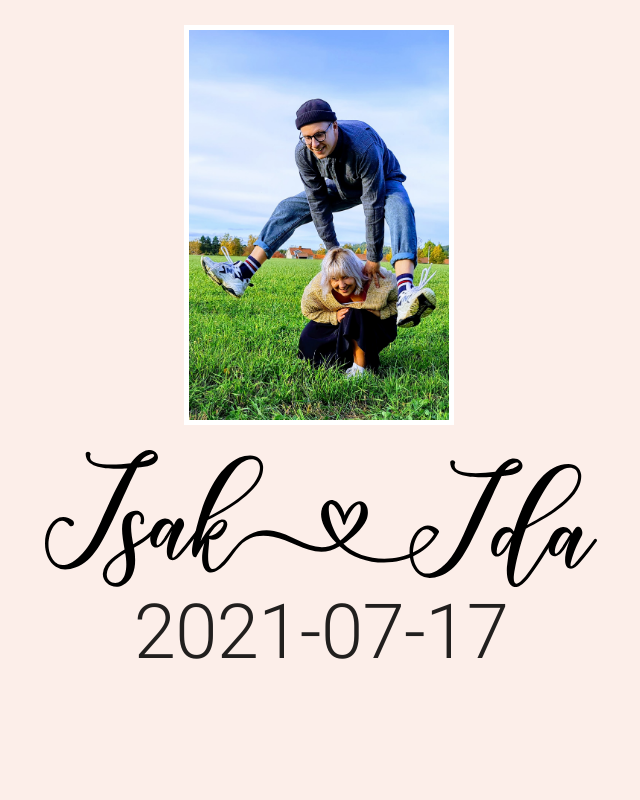
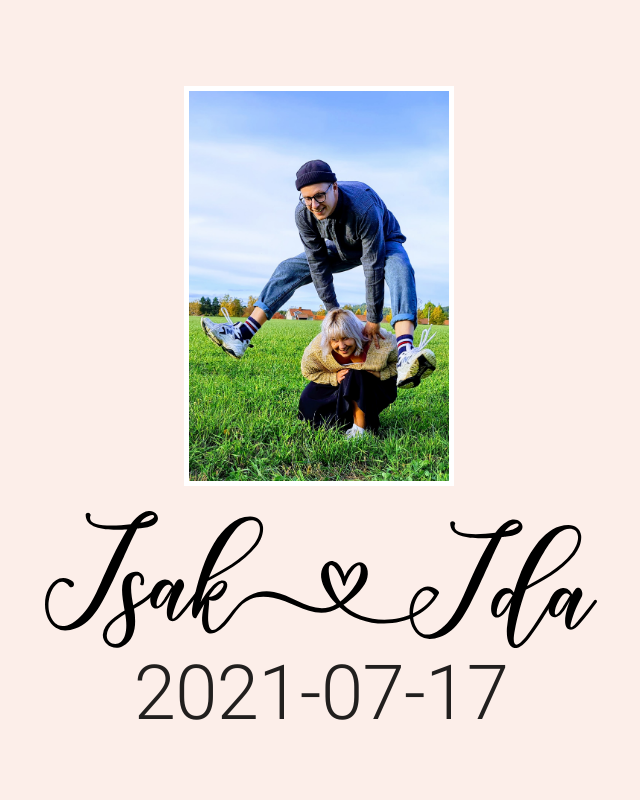
Before and after one commit to isakhjartaida/isakhjartaida.github.io, a React (Create React App) app in the folder isakhjartaida/: page / in a window 1280 px wide. Shown: the top 800 px of the page, without its empty margins (319-959 px from the left). Built offline with nearby package versions, Linux system fonts and the light colour scheme; a web font is replaced by a local one.

Commit message:
Component breakout

```diff
--- /dev/null
+++ b/isakhjartaida/src/Landing/HeaderImg.js
@@ -0,0 +1,42 @@
+import React from 'react';
+import { Box } from '@material-ui/core';
+
+import image from 'assets/isak_ida_1.jpg';
+//import FlowerLeft from 'assets/flower_left.png';
+//import FlowerRight from 'assets/flower_right.png';
+
+export default function HeaderImg() {
+
+  return (
+    <Box
+      height={450}
+      padding={2}
+      display="flex"
+      alignItems="center"
+    >
+      <Box
+        marginRight="-29px"
+        height="100%"
+        zIndex={2}
+      >
+
+      </Box>
+
+      <img
+        style={{border: '5px solid #FFF'}}
+        height={400}
+        src={image}
+        alt="Isak och Ida"
+      />
+
+      <Box
+        marginLeft="-25px"
+        height="100%"
+        zIndex={2}
+      >
+
+      </Box>
+
+    </Box>
+  );
+}
--- a/isakhjartaida/src/Landing/Landing.js
+++ b/isakhjartaida/src/Landing/Landing.js
@@ -3,9 +3,7 @@ import { makeStyles } from '@material-ui/core/styles';
 import { Box, Typography } from '@material-ui/core';
 
 import { ReactComponent as Logo } from 'assets/logga.svg';
-import HeaderImg from 'assets/isak_ida_1.jpg';
-//import FlowerLeft from 'assets/flower_left.png';
-//import FlowerRight from 'assets/flower_right.png';
+import HeaderImg from './HeaderImg';
 
 const useStyles = makeStyles((theme) => ({
   date: {
@@ -22,39 +20,11 @@ export default function NotifyMe() {
       minHeight="100vh"
       display="flex"
       alignItems="center"
+      justifyContent="center"
       flexDirection="column"
       width="100%"
     >
-      <Box
-        height={450}
-        padding={2}
-        display="flex"
-        alignItems="center"
-      >
-        <Box
-          marginRight="-29px"
-          height="100%"
-          zIndex={2}
-        >
-
-        </Box>
-
-        <img
-          style={{border: '5px solid #FFF'}}
-          height={400}
-          src={HeaderImg}
-          alt="Isak och Ida"
-        />
-
-        <Box
-          marginLeft="-25px"
-          height="100%"
-          zIndex={2}
-        >
-
-        </Box>
-
-      </Box>
+      <HeaderImg />
 
       <Logo />
 
```
